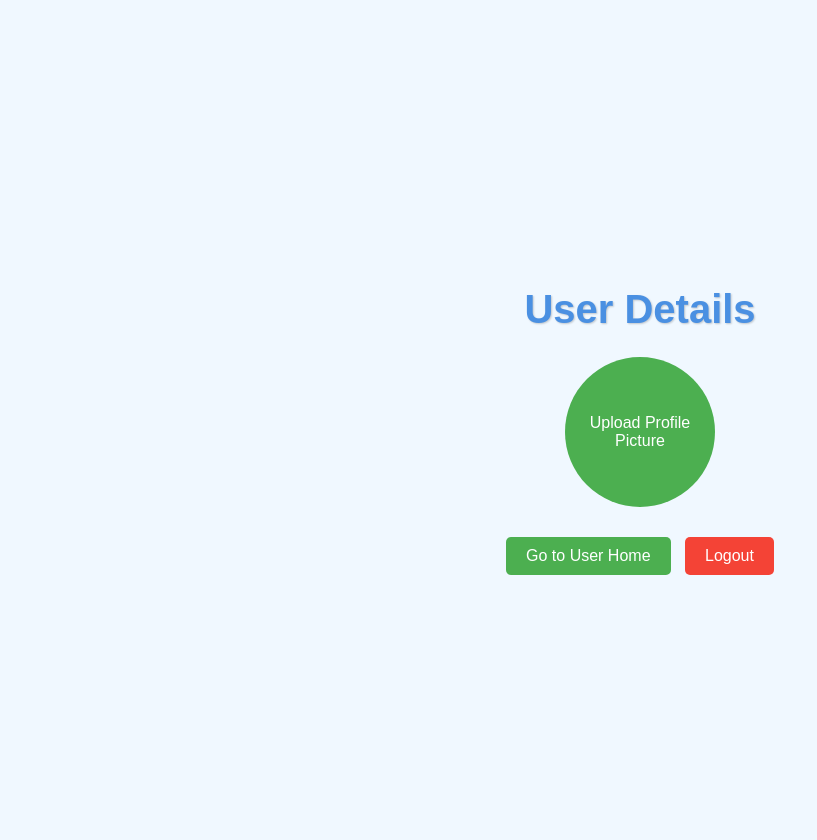
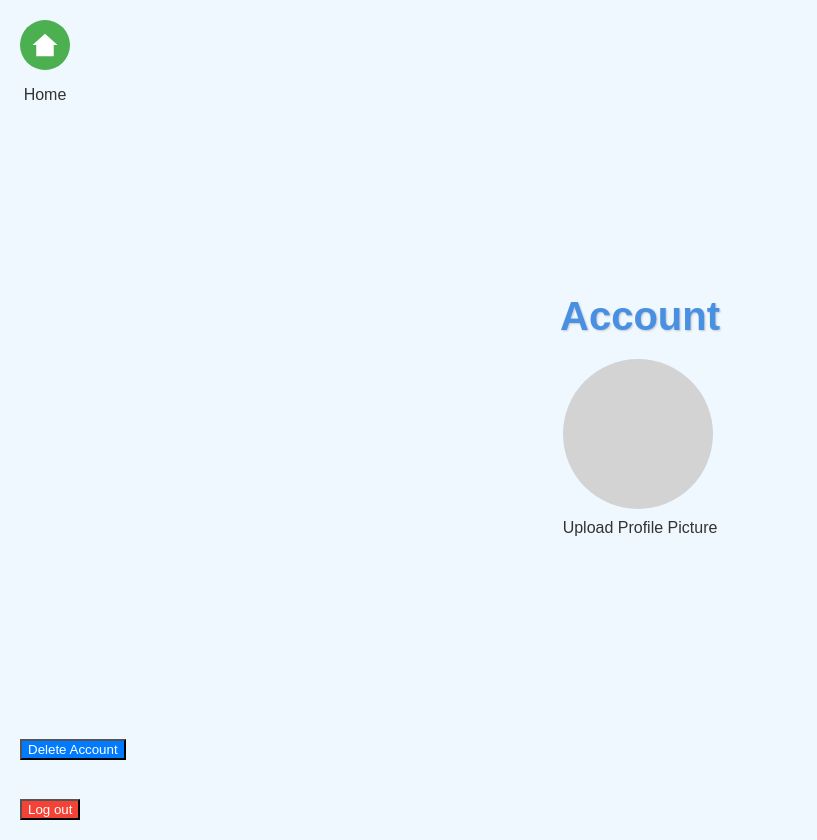
Before and after one commit to Baloyi2/check-me, a plain HTML site: page user_details.html in a window 1280 px wide. Shown: the whole page, without its empty margins (0-817 px from the left). Drawn offline with Linux system fonts and the light colour scheme.

Commit message:
Add files via upload

```diff
--- a/st.js
+++ b/st.js
@@ -11,7 +11,6 @@ const routes = {
 // Check if users exist in localStorage
 function checkAccount() {
     const users = JSON.parse(localStorage.getItem('users')) || [];
-
     if (users.length > 0) {
         window.location.href = routes.profile; // Redirect to sign-in page
     } else {
@@ -20,19 +19,47 @@ function checkAccount() {
     }
 }
 
-// Redirect to sign-up page
+// Redirect functions
 function goToSignUp() {
     window.location.href = routes.signUp;
 }
 
-// Redirect to user details page
+function goToUserHome() {
+    window.location.href = routes.userHome;
+}
+
 function goToUserDetails() {
     window.location.href = routes.userDetails; // Redirect to user details page
 }
 
-// Redirect to user home page
-function goToUserHome() {
-    window.location.href = routes.userHome; // Redirect to user home page
+function goToApps() {
+    window.location.href = routes.apps; // Redirect to apps page
+}
+
+function goToHome() {
+    window.location.href = routes.home; // Redirect to home page
+}
+
+function logout() {
+    window.location.href = routes.home; // Redirect to home page
+}
+
+// Remove account function
+function removeAccount() {
+    const confirmation = confirm("Are you sure you want to delete your account? This action cannot be undone.");
+    if (confirmation) {
+        const username = JSON.parse(localStorage.getItem('currentUser'));
+        let users = JSON.parse(localStorage.getItem('users')) || [];
+
+        users = users.filter(user => user.username !== username); // Remove user
+        localStorage.setItem('users', JSON.stringify(users)); // Update localStorage
+
+        alert("Account details deleted.");
+        localStorage.removeItem('currentUser'); // Clear current user
+        goToHome(); // Redirect to home page
+    } else {
+        alert("Account deletion canceled."); // Optional feedback
+    }
 }
 
 // Validate the user's input
@@ -86,7 +113,7 @@ function createAccount() {
         return;
     }
 
-    users.push({ name, surname, username, email, password, profileImage: '' });
+    users.push({ name, surname, username, email, password });
     localStorage.setItem('users', JSON.stringify(users));
 
     alert("Account created successfully! Redirecting to the home page...");
@@ -102,24 +129,32 @@ function confirmSignIn() {
     const user = users.find(user => user.username === username && user.password === password);
 
     if (user) {
-        localStorage.setItem('currentUser', JSON.stringify(user.username)); // Store the username
+        localStorage.setItem('currentUser', JSON.stringify(user.username)); // Store username for session
+        localStorage.setItem('currentUserEmail', JSON.stringify(user.email));
         window.location.href = routes.userHome; // Redirect to user home page
     } else {
         alert("Invalid username or password.");
     }
 }
 
-// View user details on user_details.html
+// Display user details on user_details.html
 function displayUserDetails() {
-    const username = JSON.parse(localStorage.getItem('currentUser')).username;
+    const username = JSON.parse(localStorage.getItem('currentUser'));
     const users = JSON.parse(localStorage.getItem('users')) || [];
     const user = users.find(user => user.username === username);
 
     const userDetailsDiv = document.getElementById('userDetails');
-    const uploadButton = document.getElementById('uploadButton');
 
     if (user) {
-        userDetailsDiv.innerText = `Name: ${user.name}, Surname: ${user.surname}, Username: ${user.username}, Email: ${user.email}`;
+        userDetailsDiv.innerHTML = `
+            <p>Name: ${user.name}</p>
+            <p>Surname: ${user.surname}</p>
+            <p>Username: ${user.username}</p>
+            <p>Email: ${user.email}</p>
+        `;
+        userDetailsDiv.style.display = 'block'; // Show user details
+
+        const uploadButton = document.getElementById('uploadButton');
         if (user.profileImage) {
             uploadButton.style.backgroundImage = `url(${user.profileImage})`;
             uploadButton.style.backgroundSize = 'cover';
@@ -129,16 +164,6 @@ function displayUserDetails() {
     } else {
         userDetailsDiv.innerText = 'No user information found.';
     }
-}
-
-// Go to apps page
-function goToApps() {
-    window.location.href = routes.apps; // Redirect to apps page
-}
-
-// Logout function
-function logout() {
-    window.location.href = routes.home; // Redirect to home page without removing any data
 }
 
 // Profile picture upload functionality
@@ -154,7 +179,7 @@ function loadProfileImage(event) {
         uploadButton.style.color = 'transparent'; // Hide text to show the image only
 
         // Save the image URL to the user's data in localStorage
-        const username = JSON.parse(localStorage.getItem('currentUser')).username;
+        const username = JSON.parse(localStorage.getItem('currentUser'));
         const users = JSON.parse(localStorage.getItem('users')) || [];
         const userIndex = users.findIndex(user => user.username === username);
 
@@ -165,7 +190,7 @@ function loadProfileImage(event) {
     }
 }
 
-// Load user details on page load if applicable (on user_details.html)
+// Load user details on page load if applicable
 if (document.getElementById('userDetails')) {
     window.onload = displayUserDetails;
 }
--- a/user_details.css
+++ b/user_details.css
@@ -10,6 +10,7 @@ body {
     height: 100vh; /* Full viewport height */
     color: #333; /* Text color */
     text-align: center; /* Center text */
+    position: relative; /* Enable absolute positioning of children */
 }
 
 h1 {
@@ -24,62 +25,93 @@ h1 {
     margin-bottom: 20px; /* Space below the section */
 }
 
-#uploadButton {
+button.uploadButton {
     border: none;
     border-radius: 50%; /* Make it circular */
     cursor: pointer;
-    transition: transform 0.2s ease, background 0.3s ease;
+    transition: transform 0.2s ease;
     width: 150px; /* Set width */
     height: 150px; /* Set height */
+    background-color: #d3d3d3; /* Light gray background color */
+    color: white; /* Text color */
+    display: flex; /* Use flexbox to center the text */
+    justify-content: center; /* Center text horizontally */
+    align-items: center; /* Center text vertically */
+    text-align: center; /* Center text */
+    font-weight: bold; /* Make text bold */
+}
+
+/* Position the Home button */
+.home-container {
+    position: absolute; /* Absolute positioning */
+    top: 20px; /* Distance from top */
+    left: 20px; /* Distance from left */
+    text-align: center; /* Center text below the button */
+}
+
+button.goToHome {
+    background-color: #4caf50; /* Green background */
+    border: none; /* Remove border */
+    border-radius: 50%; /* Circular shape */
+    width: 50px; /* Set width */
+    height: 50px; /* Set height */
+    display: flex; /* Use flexbox to center the icon */
+    justify-content: center; /* Center icon horizontally */
+    align-items: center; /* Center icon vertically */
+    cursor: pointer; /* Change cursor on hover */
 }
 
 /* Button hover effect */
-#uploadButton:hover {
+button.goToHome:hover {
+    background-color: #45a049; /* Darker green on hover */
+}
+
+button.uploadButton:hover {
     transform: scale(1.05); /* Slightly grow on hover */
 }
 
 #userDetails {
-    margin: 20px 0;
-    padding: 15px;
-    border: 1px solid #ccc; /* Light border */
-    border-radius: 10px; /* Rounded corners */
+    margin: 20px auto; /* Center the box */
+    padding: 20px; /* Increased padding for better spacing */
+    border: 1px solid #e0e0e0; /* Softer border color */
+    border-radius: 12px; /* Slightly larger rounded corners */
     background-color: #ffffff; /* White background for user details */
-    width: 80%; /* Width for user details box */
-    max-width: 600px; /* Maximum width */
-    box-shadow: 0 2px 10px rgba(0, 0, 0, 0.1); /* Shadow for depth */
+    background-image: url('Dtext.jpg'); /* Background image */
+    background-size: cover; /* Cover the entire area */
+    background-position: center; /* Center the image */
+    width: max-content; /* Width fits the maximum content */
+    min-width: 300px; /* Minimum width to maintain usability */
+    max-width: 600px; /* Maximum width for larger screens */
+    box-shadow: 0 4px 15px rgba(0, 0, 0, 0.1); /* Deeper shadow for depth */
+    color: #333; /* Text color */
+    text-align: left; /* Left-align text for readability */
 }
 
-button {
-    padding: 10px 20px;
-    font-size: 1rem;
-    border: none;
-    border-radius: 5px;
-    cursor: pointer;
-    transition: background 0.3s ease, transform 0.2s ease;
-    margin: 5px; /* Space between buttons */
-}
-
-/* Styles for buttons */
-button:hover {
-    transform: scale(1.05); /* Slightly grow on hover */
-}
-
-button:nth-of-type(1) {
-    background-color: #4caf50; /* Green for Go to User Home */
-    color: white;
-}
-
-button:nth-of-type(1):hover {
-    background-color: #45a049; /* Darker green on hover */
-}
-
-button:nth-of-type(2) {
+/* Position the logout button */
+button.logout {
+    position: absolute; /* Absolute positioning */
+    bottom: 20px; /* Distance from bottom */
+    left: 20px; /* Distance from left */
     background-color: #f44336; /* Red for Logout */
     color: white;
 }
 
-button:nth-of-type(2):hover {
+/* Position the remove account button */
+button.remove-account {
+    position: absolute; /* Absolute positioning */
+    bottom: 80px; /* Distance from bottom, adjust as needed */
+    left: 20px; /* Distance from left */
+    background-color: #007bff; /* Blue for Remove Account */
+    color: white;
+}
+
+/* Button hover effects */
+button.logout:hover {
     background-color: #e53935; /* Darker red on hover */
+}
+
+button.remove-account:hover {
+    background-color: #0056b3; /* Darker blue on hover */
 }
 
 /* Media Query for Responsive Design */
--- a/user_details.html
+++ b/user_details.html
@@ -8,25 +8,32 @@
 </head>
 <body>
 
-    <h1>User Details</h1>
+    <h1>Account</h1> <!-- Changed from User Details to Account -->
 
     <div id="profilePictureSection">
         <input type="file" id="profileImageInput" accept="image/*" style="display: none;" onchange="loadProfileImage(event)">
-        <button id="uploadButton" onclick="document.getElementById('profileImageInput').click();">
-            Upload Profile Picture
-        </button>
+        <button id="uploadButton" class="uploadButton" onclick="document.getElementById('profileImageInput').click();"></button>
+        <p style="margin-top: 10px; color: #333;">Upload Profile Picture</p>
     </div>
 
     <div id="userDetails" style="display: none;">
-        <!-- User details content can be dynamically inserted here -->
         <p>Name: John Doe</p>
         <p>Email: johndoe@example.com</p>
         <p>Role: User</p>
     </div>
 
-    <div>
-        <button onclick="goToUserHome()">Go to User Home</button>
-        <button onclick="logout()">Logout</button>
+    <div class="top-right">
+        <div class="home-container">
+            <button class="goToHome" onclick="goToUserHome()">
+                <svg xmlns="http://www.w3.org/2000/svg" width="30" height="30" fill="white" viewBox="0 0 24 24">
+                    <path d="M12 3l10 9h-3v9H5v-9H2l10-9z"/>
+                </svg>
+            </button>
+            <p class="home-text">Home</p> <!-- Home label -->
+        </div>
+
+        <button class="logout" onclick="logout()">Log out</button>
+        <button class="remove-account" onclick="removeAccount()">Delete Account</button> <!-- Changed to Delete Account -->
     </div>
 
     <script src="st.js"></script> <!-- Main JavaScript file -->
```
Also changed, not shown: Dtext.jpg (added).
